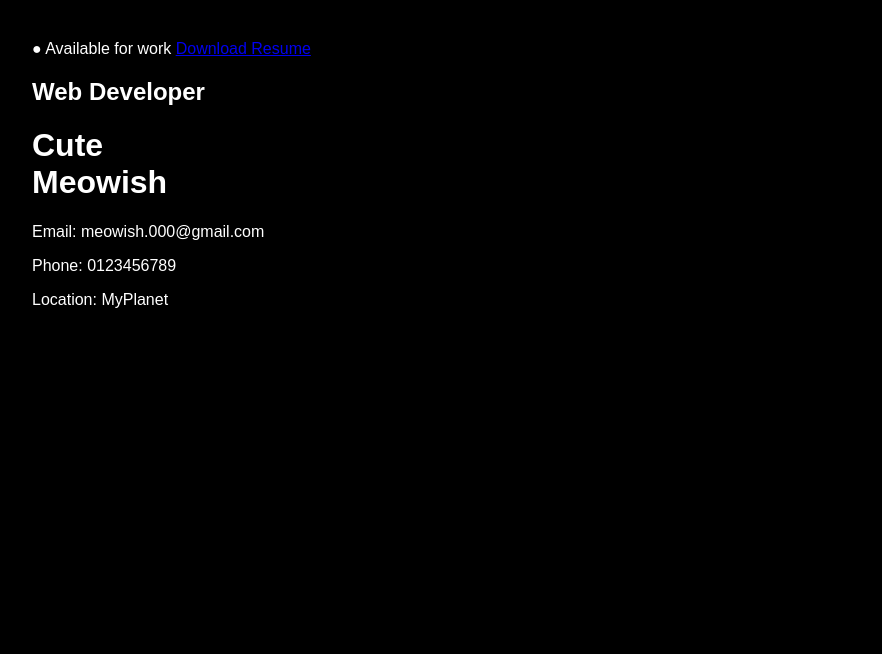
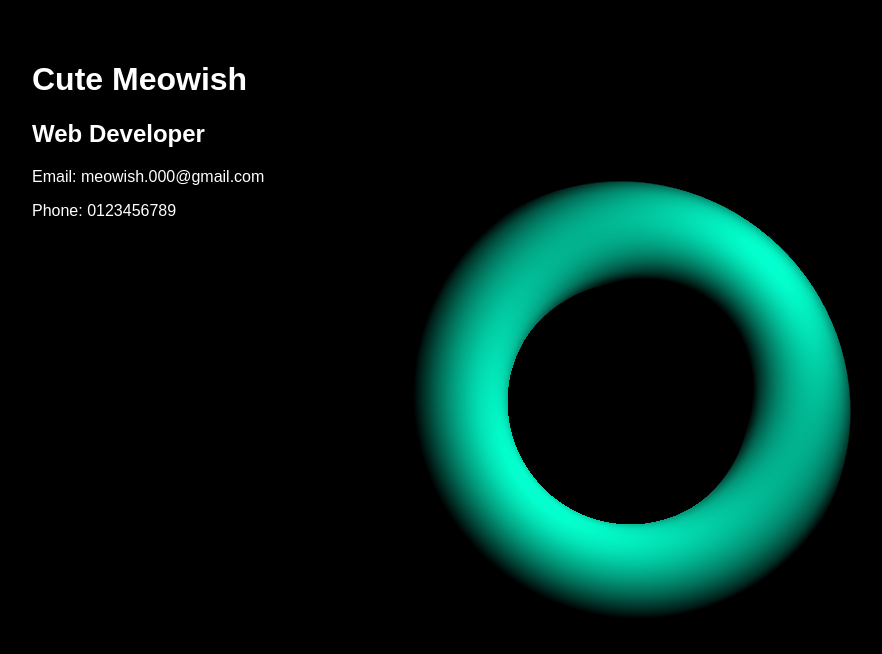
Before and after one commit to DEVBARMAN-L/My-3d-website, a plain HTML site: page index.html in a window 1280 px wide. Shown: the whole page, without its empty margins (8-890 px from the left). Drawn offline with nearby package versions, Linux system fonts and the light colour scheme.

Commit message:
Update index.html

```diff
--- a/index.html
+++ b/index.html
@@ -3,24 +3,22 @@
 <head>
   <meta charset="UTF-8" />
   <meta name="viewport" content="width=device-width, initial-scale=1.0" />
-  <title>Cute Meowish - Web Developer</title>
+  <title>My 3D Website</title>
   <link rel="stylesheet" href="style.css" />
 </head>
 <body>
+  <!-- Hero Section -->
   <div class="hero-section">
     <div class="info">
-      <span class="status">● Available for work</span>
-      <a href="#" class="resume-button">Download Resume</a>
+      <h1>Cute Meowish</h1>
       <h2>Web Developer</h2>
-      <h1>Cute <br />Meowish</h1>
-      <div class="contact">
-        <p>Email: meowish.000@gmail.com</p>
-        <p>Phone: 0123456789</p>
-        <p>Location: MyPlanet</p>
-      </div>
+      <p>Email: meowish.000@gmail.com</p>
+      <p>Phone: 0123456789</p>
     </div>
     <canvas id="bgCanvas"></canvas>
   </div>
-  <script src="script.js"></script>
+
+  <!-- 3D Script -->
+  <script type="module" src="script.js"></script>
 </body>
 </html>
```
